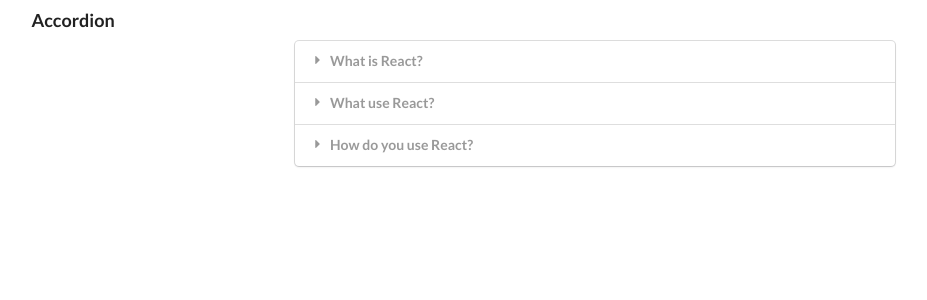
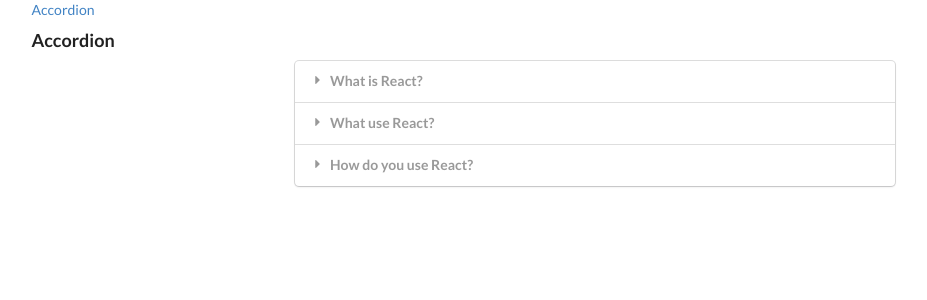
Before and after one commit to maysam-82/reusable-widgets, a React (Create React App) app: page / in a window 1280 px wide. Shown: the top 300 px of the page, without its empty margins (45-972 px from the left). Built offline with nearby package versions, Linux system fonts and the light colour scheme.

Commit message:
Created Header component with Link

```diff
--- a/src/components/App/App.jsx
+++ b/src/components/App/App.jsx
@@ -3,10 +3,12 @@
 import Route from '../Route';
 import { accordionItems } from '../../data/data';
 import './app.css';
+import Header from '../Header/Header';
 
 const App = () => {
 	return (
 		<div className="ui container">
+			<Header />
 			<Route path="/">
 				<h3 className="ui header widget-title">Accordion</h3>
 				<Accordion items={accordionItems} />
--- /dev/null
+++ b/src/components/Header/Header.jsx
@@ -0,0 +1,14 @@
+import React from 'react';
+import Link from '../Link/Link';
+
+const Header = () => {
+	return (
+		<div>
+			<Link href="/" className="header-item">
+				Accordion
+			</Link>
+		</div>
+	);
+};
+
+export default Header;
```
